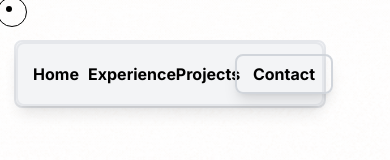
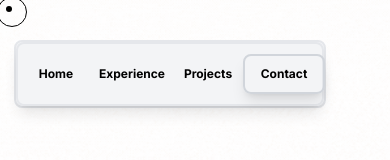
Before and after one commit to bakanatsume/portfolio, a Next.js app: page /contact in a window 390 px wide. Shown: the top 160 px of the page. Built offline with nearby package versions, Linux system fonts and the light colour scheme.

Commit message:
image path chaged

```diff
--- a/app/ui/navbar.tsx
+++ b/app/ui/navbar.tsx
@@ -19,7 +19,7 @@ export default function Navbar() {
 
   return (
     <div className=" w-4/5 md:w-1/2 lg:w-2/6 right-0 mr-16 border border-2 rounded-lg fixed top-10 bg-gray-100 z-10">
-      <div className="grid grid-cols-4 border border-2 rounded-lg h-16 shadow-lg justify-center place-items-center font-bold  md:text-sm xl:text-xl">
+      <div className="grid grid-cols-4 border border-2 rounded-lg h-16 shadow-lg justify-center place-items-center font-bold text-xs  md:text-sm xl:text-xl">
         {links.map((navLink) => {
           return (
             <Link
```
